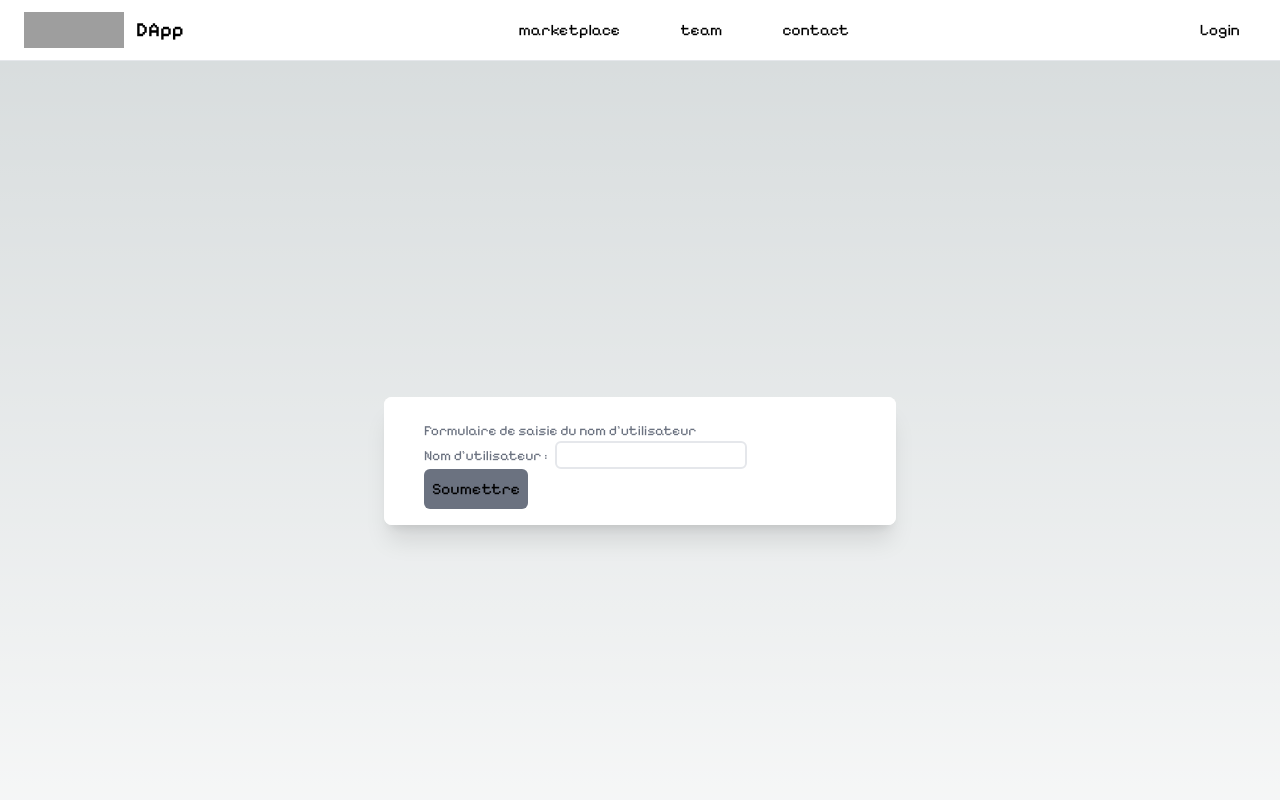
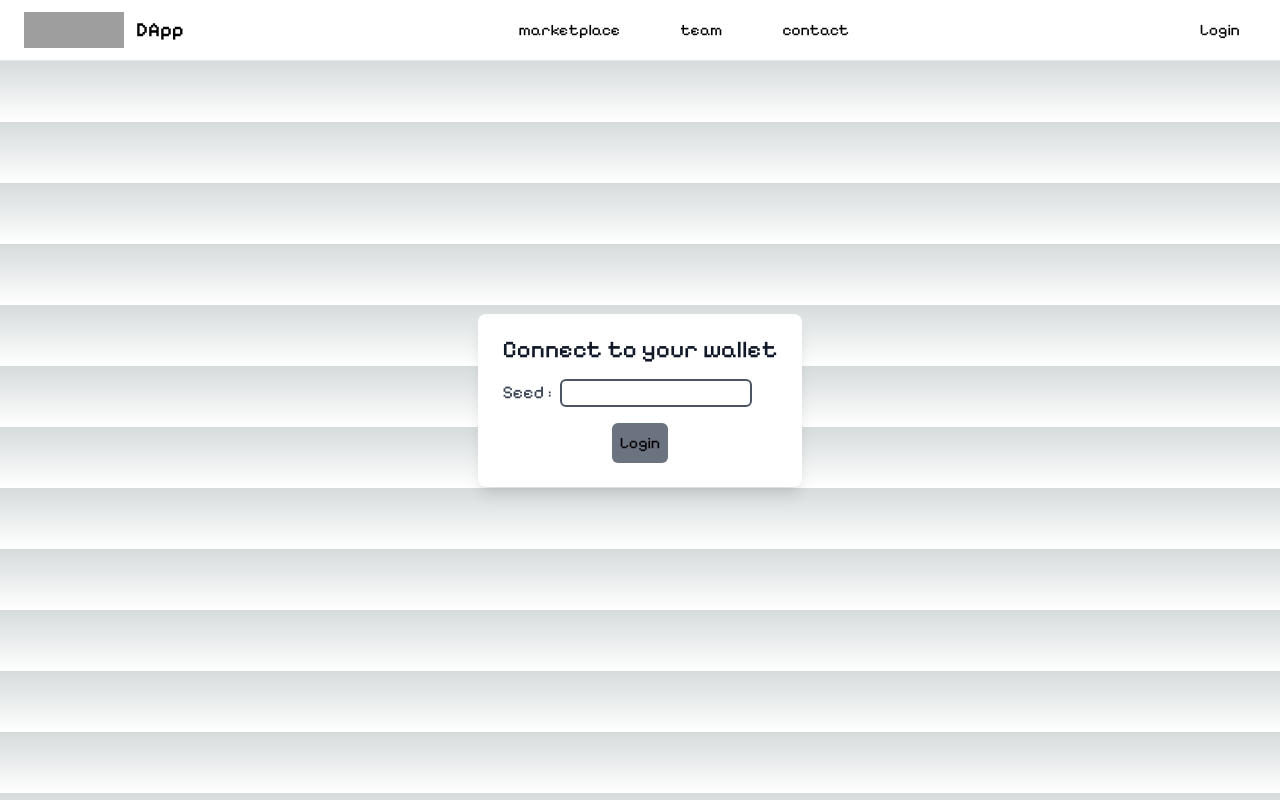
Before and after one commit to serapagranchose/xrp-ledger-formation, a Next.js app: page /login in a window 1280 px wide. Shown: the top 800 px of the page. Built offline with nearby package versions, Linux system fonts and the light colour scheme; grey boxes are pictures that could not be loaded.

Commit message:
fix: style

```diff
--- a/app/login/page.jsx
+++ b/app/login/page.jsx
@@ -2,35 +2,6 @@
 import { useState } from 'react';
 import { Account, Networks, XRPLClient, useBalance, Wallet } from "@nice-xrpl/react-xrpl";
 import Footer from '../components/footer';
-
-function ShowBalance() {
-  const balance = useBalance();
-
-  return (
-    <div>Balance: {balance}</div>
-  );
-}
-
-function WalletLog() {
-  return (
-    <div>
-      <h3 className="text-lg font-medium leading-6 text-gray-900" id="modal-title">
-        Wallet
-      </h3>
-      <div className="mt-2">
-        {/* <div className="text-sm text-gray-500">
-          <XRPLClient network={Networks.Testnet}>
-            <Wallet seed={mySeed}>
-              <Account >
-                <ShowBalance />
-              </Account>
-            </Wallet>
-          </XRPLClient>
-        </div> */}
-      </div>
-    </div>
-  );
-}
 
 export default function LoginPage() {
   const [seed, setSeed] = useState('');
@@ -46,6 +17,14 @@ export default function LoginPage() {
     event.preventDefault();
     setLog(true);
   };
+
+  const ShowBalance = () => {
+    const balance = useBalance();
+
+    return (
+      <div>Balance: {balance}</div>
+    );
+  }
 
   const WalletLog = () => {
     return (
@@ -69,38 +48,67 @@ export default function LoginPage() {
   }
 
   return (
-    <div className="flex items-center justify-center min-h-screen pt-4 px-4 pb-20 text-center sm:block sm:p-0">
+    <div className="justify-center items-center flex overflow-x-hidden overflow-y-auto fixed inset-0 z-50 outline-none focus:outline-none">
+      <div className="relative w-auto my-6 mx-auto max-w-3xl">
+        <div className="border-0 rounded-lg shadow-lg relative flex flex-col w-full bg-white outline-none focus:outline-none">
 
-      <span className="hidden sm:inline-block sm:align-middle sm:h-screen" aria-hidden="true">&#8203;</span>
-      <div className="inline-block align-bottom bg-white rounded-lg text-left overflow-hidden shadow-xl transform transition-all sm:my-8 sm:align-middle sm:max-w-lg sm:w-full">
-        <div className="bg-white px-4 pt-5 pb-4 sm:p-6 sm:pb-4">
-          <div className="mt-3 text-center sm:mt-0 sm:ml-4 sm:text-left">
-
+          <div className="relative p-6 flex-auto">
             {isLog ? <WalletLog /> : null}
 
-            <h2 className="text-sm text-gray-500">Formulaire de saisie du nom d'utilisateur</h2>
+            <div className="flex justify-center">
+              <h1 className="text-2xl font-medium leading-6 text-gray-900 mb-4">Connect to your wallet</h1>
+            </div>
             <form onSubmit={handleForm}>
               <div>
-                <label htmlFor="seed" className="text-sm text-gray-500">Nom d'utilisateur :</label>
+                <label htmlFor="seed" className="text-lg text-gray-700">Seed :</label>
                 <input
                   type="text"
                   id="seed"
                   value={seed}
                   onChange={handleUserInput}
                   required
-                  className="border-gray-200 border-2 rounded-md ml-2 text-gray-500"
+                  className="border-gray-600 border-2 rounded-md ml-2 text-gray-500"
                 />
               </div>
-              <button type="submit" className="bg-gray-500 rounded-md p-2">Soumettre</button>
+              <div className="flex justify-center mt-4">
+                <button type="submit" className="bg-gray-500 rounded-md p-2">Login</button>
+              </div>
             </form>
+          </div>
 
-          </div>
         </div>
       </div>
-
-
-      <Footer />
-
     </div>
   );
 }
+
+{/* <div className="flex items-center justify-center min-h-screen pt-4 px-4 pb-20 text-center sm:block sm:p-0">
+
+<span className="hidden sm:inline-block sm:align-middle sm:h-screen" aria-hidden="true">&#8203;</span>
+<div className="inline-block align-bottom bg-white rounded-lg text-left overflow-hidden shadow-xl transform transition-all sm:my-8 sm:align-middle sm:max-w-lg sm:w-full">
+  <div className="bg-white px-4 pt-5 pb-4 sm:p-6 sm:pb-4">
+    <div className="mt-3 text-center">
+
+      {isLog ? <WalletLog /> : null}
+
+      <h1 className="text-gray-500">Login</h1>
+      <form onSubmit={handleForm}>
+        <div>
+          <label htmlFor="seed" className="text-sm text-gray-500">Seed :</label>
+          <input
+            type="text"
+            id="seed"
+            value={seed}
+            onChange={handleUserInput}
+            required
+            className="border-gray-200 border-2 rounded-md ml-2 text-gray-500"
+          />
+        </div>
+        <button type="submit" className="bg-gray-500 rounded-md p-2">Soumettre</button>
+      </form>
+
+    </div>
+  </div>
+</div>
+
+</div> */}
```
